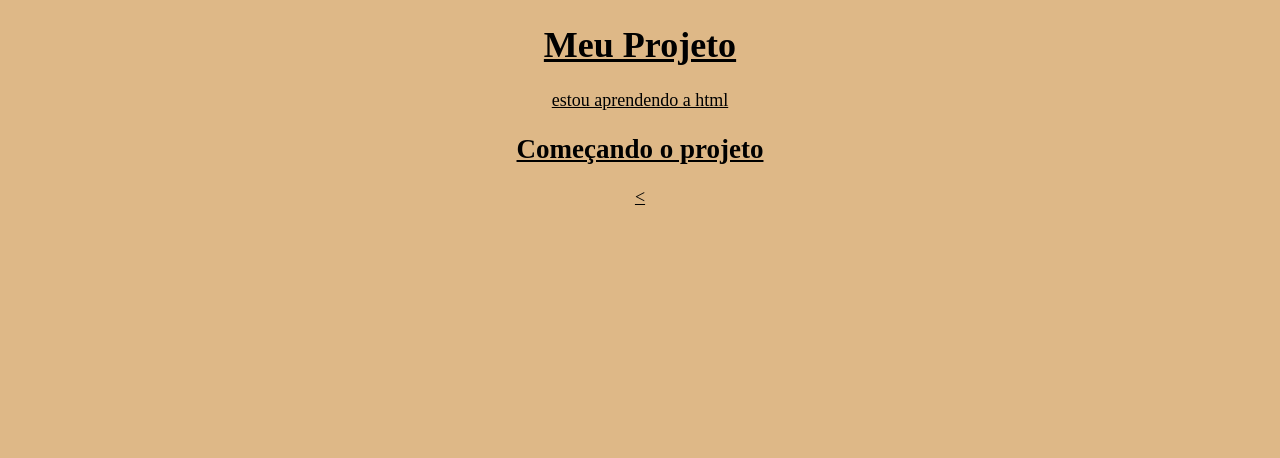
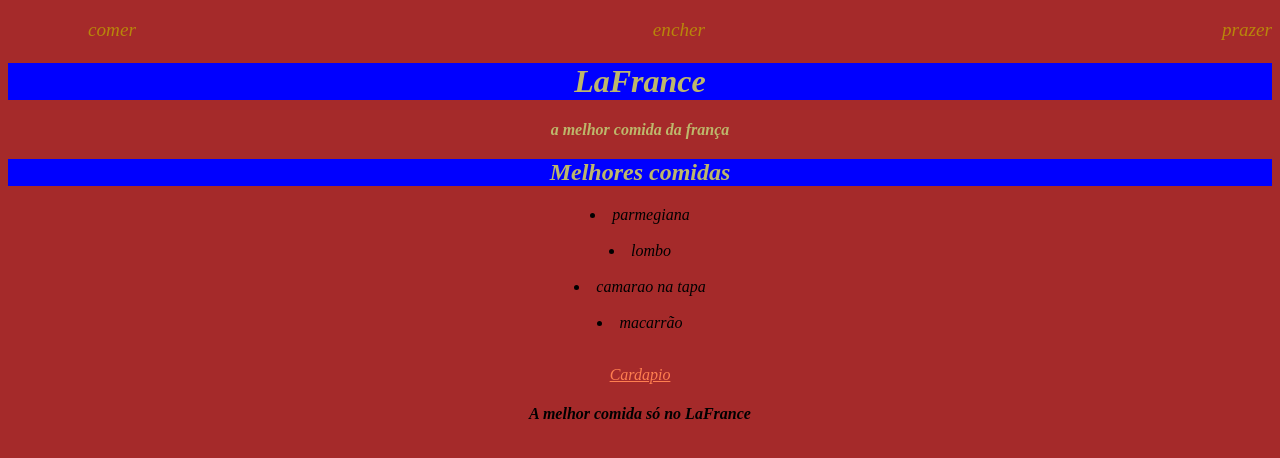
Before and after one commit to gabrielnandes/trybe-exercicios, a plain HTML site: page index.html in a window 1280 px wide. Drawn offline with Linux system fonts and the light colour scheme.

Commit message:
arquivos modificados

```diff
--- a/index.html
+++ b/index.html
@@ -3,13 +3,25 @@
 <link rel="stylesheet" href="style.css">
 <head>
     <meta charset="UTF-8">
-    <title>gabriel</title>
+    <title>Restaurante LaFrance</title>
 </head>
 <body>
-    <h1>Meu Projeto</h1>
-    <p>estou aprendendo a html</p>
-    <h2>Começando o projeto </h2>
-    <
-
+    <nav>
+        <ul>
+            <ol>comer</ol>
+            <ol>encher</ol>
+            <ol>prazer</ol>
+        </ul>
+    </nav>
+    <h1>LaFrance</h1>
+    <p><strong>a melhor comida da frança</strong></p>
+    <h2>Melhores comidas</h2>
+<li>parmegiana</li><br>
+ <li>lombo</li><br>
+  <li>camarao na tapa</li><br>
+   <li>macarrão</li><br>
+<ol></ol>
+<a href="https://www.google.com/search?q=comidas&sxsrf=ALiCzsb7zdFs2AXs_KWg4r1U2Lxu5nTk4w:1655656740111&source=lnms&tbm=isch&sa=X&ved=2ahUKEwjAy_T--bn4AhWjuZUCHRuWChkQ_AUoAXoECAMQAw&biw=1848&bih=980&dpr=1" target="_blank" >Cardapio</a>
+<h4>A melhor comida só no LaFrance</h4>
 </body>
 </html>
--- a/style.css
+++ b/style.css
@@ -1,6 +1,27 @@
 body {
-background-color: burlywood;
-font-size: large;
+background-color:brown;
 text-align: center;
+font-style:oblique;
+}
+
+h1 {
+background-color:blue;
+color:darkkhaki
+}
+p {
+color:darkkhaki;
+}
+h2 {
+background-color:blue;
+color:darkkhaki
+}
+ul{
+color:darkgoldenrod;
+display:flex;
+justify-content: space-between;
+font-size:larger
+}
+a {
 text-decoration: underline;
+color: coral;
 }
```
